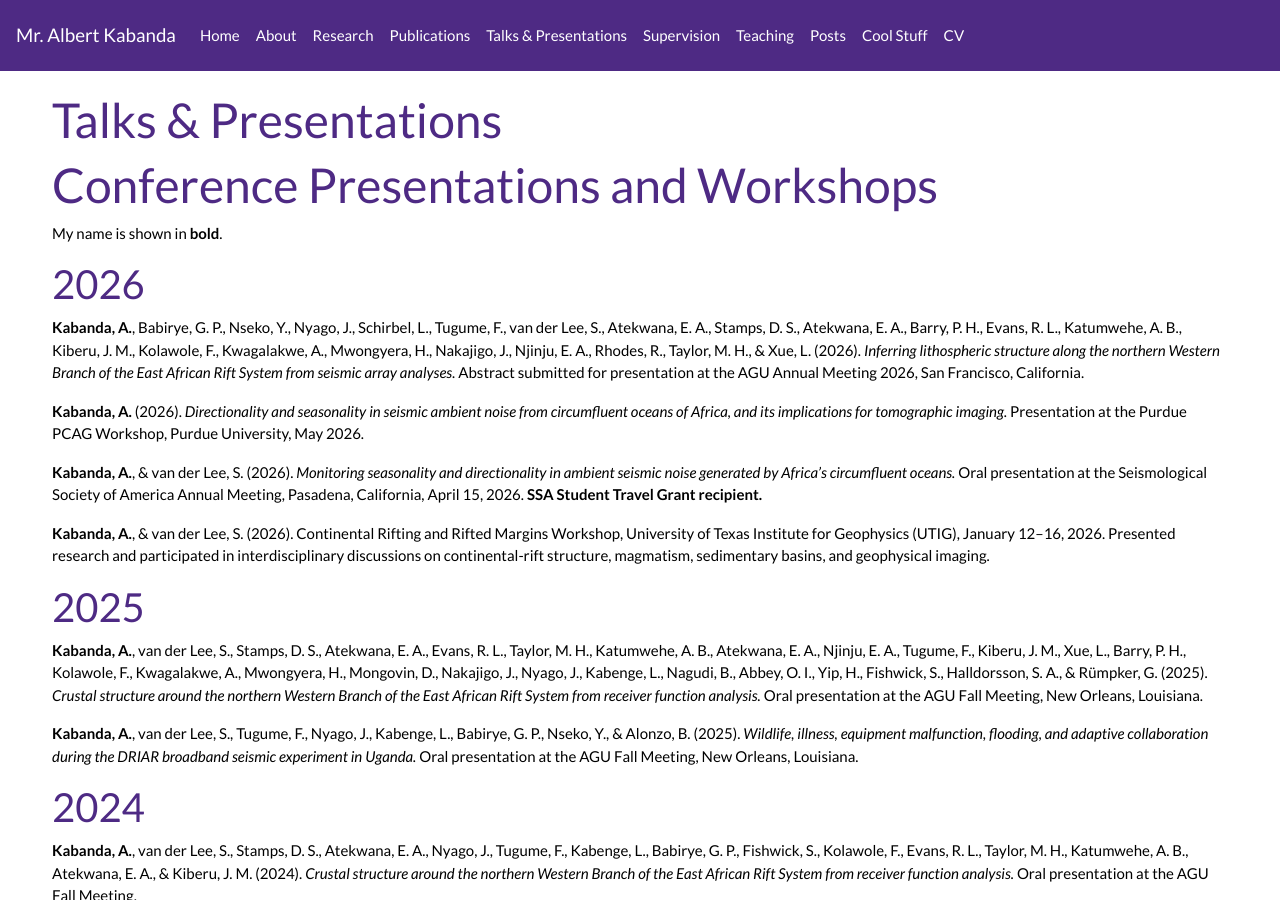
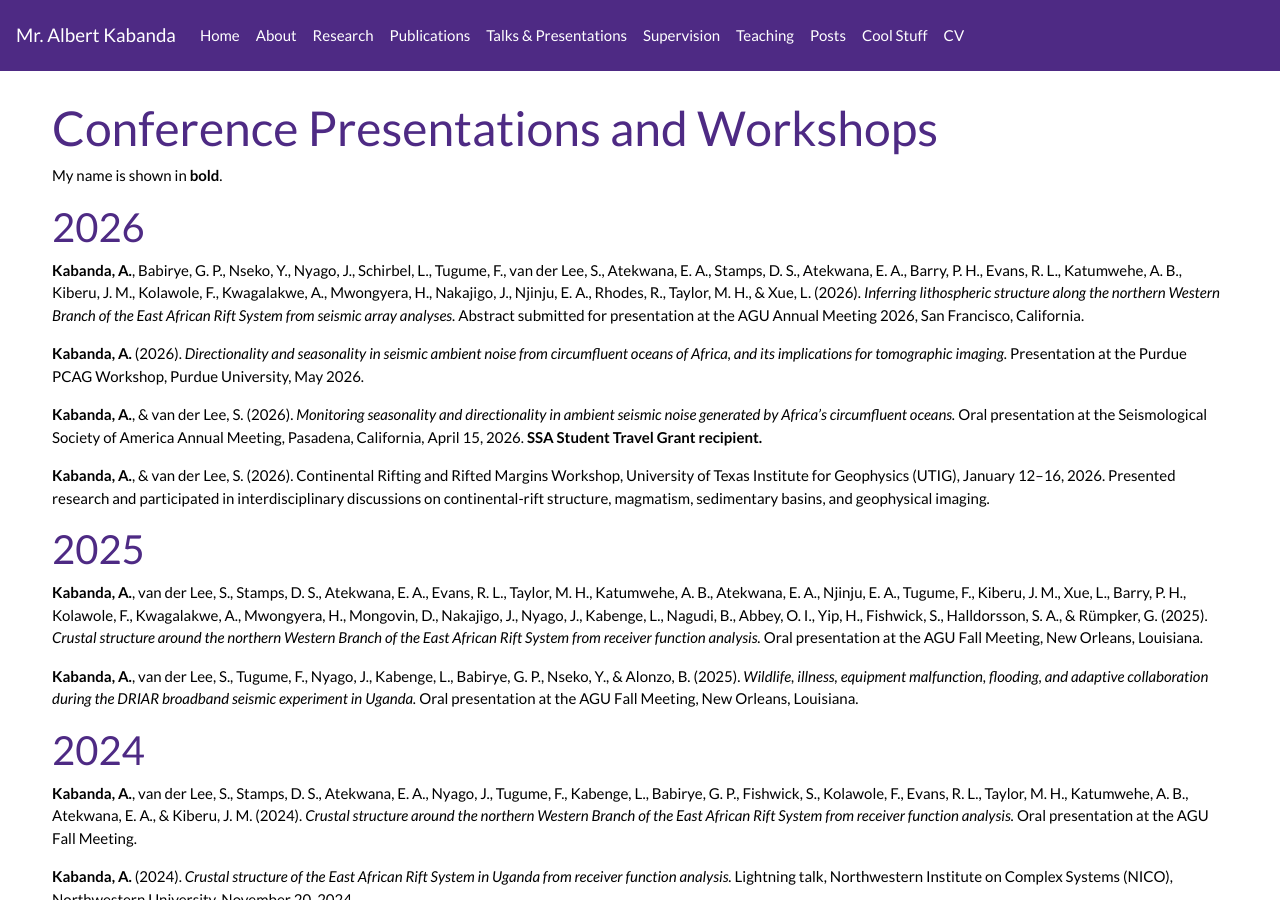
Before and after one commit to albertkabanda/albertkabanda.github.io, a Jekyll site: the page built from _pages/talks.md, in a window 1280 px wide and 900 px high. Built offline with Jekyll 4.4.1, drawn with Linux system fonts in a browser that asks for light colours; nearby versions of some CDN libraries; a style sheet for code colours, icons or effects is not loaded.

Commit message:
Update talks.md

```diff
--- a/_pages/talks.md
+++ b/_pages/talks.md
@@ -1,6 +1,5 @@
 ---
 layout: page
-title: Talks & Presentations
 permalink: /Talks/
 ---
 
```
